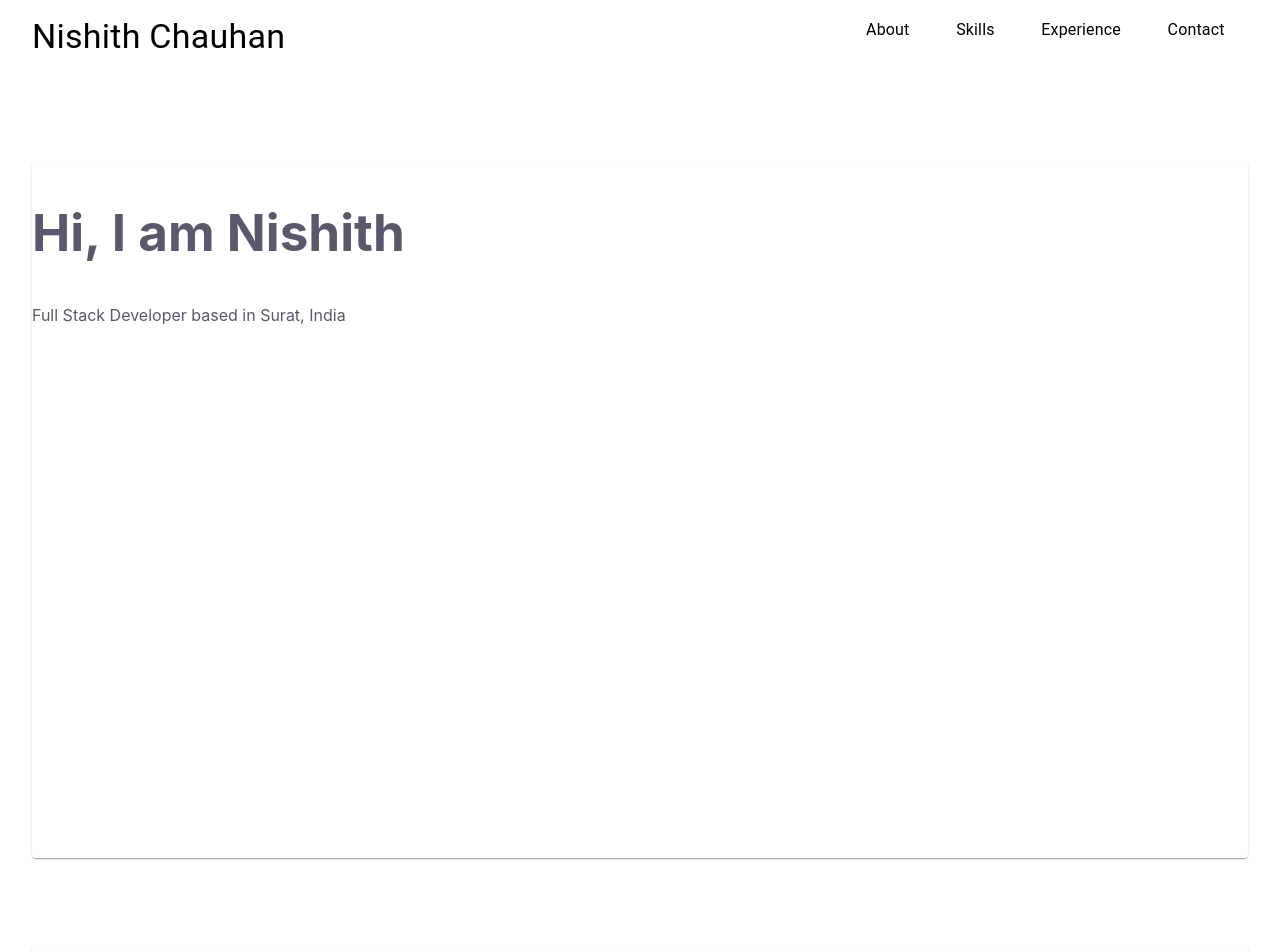
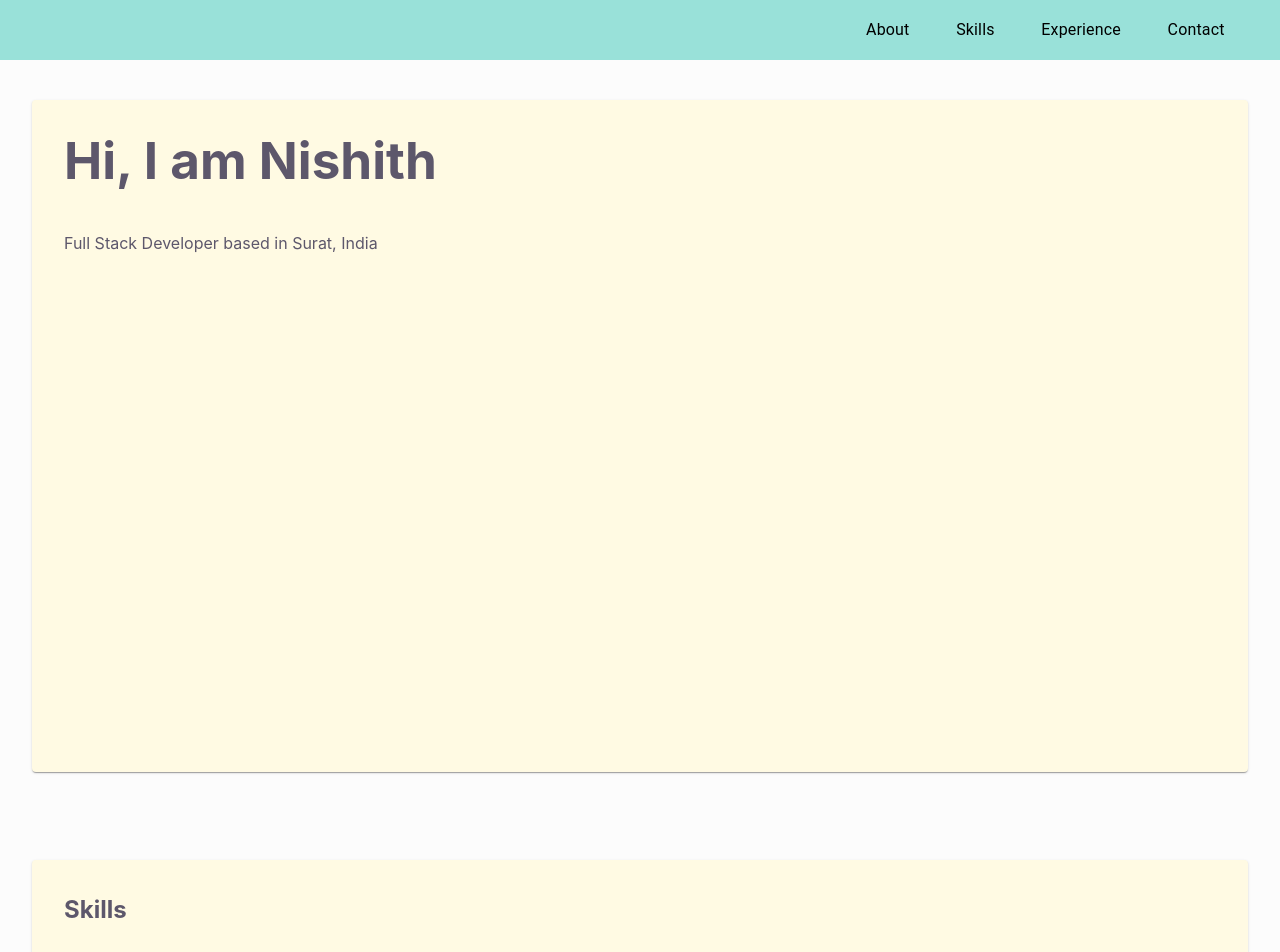
Before and after one commit to chauhannishith/chauhannishith.github.io, a React (Vite) app: page /profile in a window 1280 px wide. Shown: the top 952 px of the page. Built offline with nearby package versions, Linux system fonts and the light colour scheme.

Commit message:
manage page sections and colors

```diff
--- /dev/null
+++ b/src/components/About.tsx
@@ -0,0 +1,12 @@
+import { Section } from './Section'
+
+export const About = () => {
+  return (
+    <Section id="about" isFirst>
+      <h1 style={{
+        marginTop: '0'
+      }}>Hi, I am Nishith</h1>
+      <p>Full Stack Developer based in Surat, India</p>
+        </Section>
+  )
+}
--- /dev/null
+++ b/src/components/Experience.tsx
@@ -0,0 +1,9 @@
+import { Section } from './Section'
+
+export const Experience = () => {
+  return (
+    <Section id="experience" title='Experience'>
+          <p>Worked at a startup as a full stack developer</p>
+        </Section>
+  )
+}
--- a/src/components/PageWrapper.tsx
+++ b/src/components/PageWrapper.tsx
@@ -1,29 +1,22 @@
 import React from 'react'
-import { Container, Grid, Link, Typography } from '@mui/material'
+import { Container, Grid, Link } from '@mui/material'
+import { customTheme } from '../utils'
 
 export const PageWrapper = ({children}: {children: React.ReactNode}) => {
+  const {palette} = customTheme
   return (
-    <Container
-        style={{
-      padding: '0rem 2rem 2rem',
-      margin: '0rem',
-      minWidth: '100%',
-      minHeight: '100%',
-      boxSizing: 'border-box',
-    }}
-        data-testid='page_wrapper'
-    >
-      <Grid container flexDirection={'row'} justifyContent={'space-between'}
+    <>
+    <Grid container flexDirection={'row'} justifyContent={'flex-end'}
       style={{
           position: 'sticky',
           top: 0,
-            backgroundColor: 'white',
-            padding: '1rem 0',
+          backgroundColor: palette.background.surface,
+          padding: '1rem 2rem',
       }}>
-        <Grid item xs={4}>
+      {/* <Grid item xs={4}>
         <Typography variant={'h4'}>Nishith Chauhan</Typography>
-        </Grid>
-        <Grid container item xs={4} justifyContent={'space-around'}>
+      </Grid> */}
+      <Grid container item xs={4} justifyContent={'space-around'} alignItems={'center'}>
         <Link href="#about" variant='subtitle1'>
                       About
         </Link>
@@ -38,7 +31,18 @@ export const PageWrapper = ({children}: {children: React.ReactNode}) => {
         </Link>
       </Grid>
     </Grid>
+    <Container
+        style={{
+      padding: '0rem 2rem 2rem',
+      margin: '0rem',
+      minWidth: '100%',
+      minHeight: '100%',
+      boxSizing: 'border-box',
+    }}
+        data-testid='page_wrapper'
+    >
       {children}
     </Container>
+    </>
   )
 }
--- a/src/components/Section.tsx
+++ b/src/components/Section.tsx
@@ -1,16 +1,21 @@
 import { Card } from '@mui/material'
 import React from 'react'
+import { customTheme } from '../utils'
 
-export const Section = ({children, id, title}: {children: React.ReactNode, id: string, title?: string}) => {
+export const Section = ({children, id, title, isFirst}: {children: React.ReactNode, id: string, title?: string, isFirst?: boolean}) => {
+  const {palette} = customTheme
   return (
     <section id={id}
-    style={{paddingTop: '5.5rem'}}>
+    style={{paddingTop: isFirst ? '2.5rem' : '5.5rem'}}>
         <Card style={{
-            height: 'calc(100vh - 6.5rem)',
+            height: 'calc(100vh - 8rem)',
             width: '100%',
-            padding: '0rem',
+            padding: '2rem',
+            backgroundColor: palette.background.surface2,
         }}>
-      {title && <h2>{title}</h2>}
+      {title && <h2 style={{
+        marginTop: '0'
+      }}>{title}</h2>}
       {children}
         </Card>
     </section>
--- /dev/null
+++ b/src/components/Skills.tsx
@@ -0,0 +1,15 @@
+import { Section } from './Section'
+
+export const Skills = () => {
+    return (
+      <Section id="skills" title='Skills'>
+        <ul>
+          <li>React</li>
+          <li>Node</li>
+          <li>Express</li>
+          <li>PostgreSQL</li>
+          <li>Typescript</li>
+        </ul>
+      </Section>
+    )
+}
--- a/src/containers/Profile.tsx
+++ b/src/containers/Profile.tsx
@@ -1,25 +1,14 @@
 import { PageWrapper } from '../components/PageWrapper'
-import { Section } from '../components/Section'
+import { About } from '../components/About'
+import { Experience } from '../components/Experience'
+import { Skills } from '../components/Skills'
 
 export const Profile = () => {
   return (
     <PageWrapper>
-      <Section id="about">
-      <h1>Hi, I am Nishith</h1>
-      <p>Full Stack Developer based in Surat, India</p>
-        </Section>
-        <Section id="skills" title='Skills'>
-          <ul>
-            <li>React</li>
-            <li>Node</li>
-            <li>Express</li>
-            <li>PostgreSQL</li>
-            <li>Typescript</li>
-          </ul>
-        </Section>
-        <Section id="experience" title='Experience'>
-          <p>Worked at a startup as a full stack developer</p>
-        </Section>
+        <About />
+        <Skills />
+        <Experience />
     </PageWrapper>
   )
 }
--- a/src/routes/index.tsx
+++ b/src/routes/index.tsx
@@ -6,12 +6,13 @@ import {Profile} from '../containers/Profile'
 import { customTheme } from '../utils'
 
 const CenterLayout = () => {
+  const theme = customTheme
   return (
     <ThemeProvider theme={customTheme}>
       <Container maxWidth={false}
       style={{
         position: 'relative',
-        backgroundColor: 'white',
+        backgroundColor: theme.palette.background.default,
         color: 'black',
         minHeight: '100vh',
         padding: '0',
```
Lines whose indentation alone changed are shown as unchanged.
